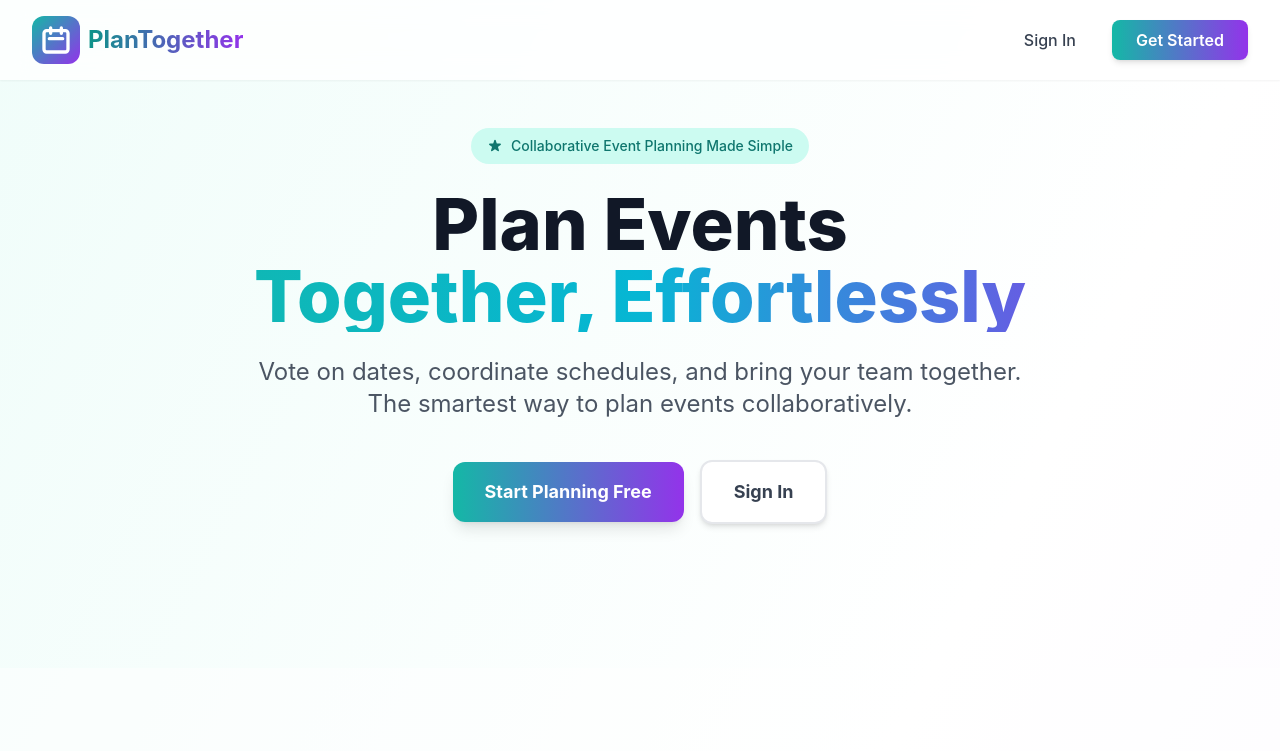
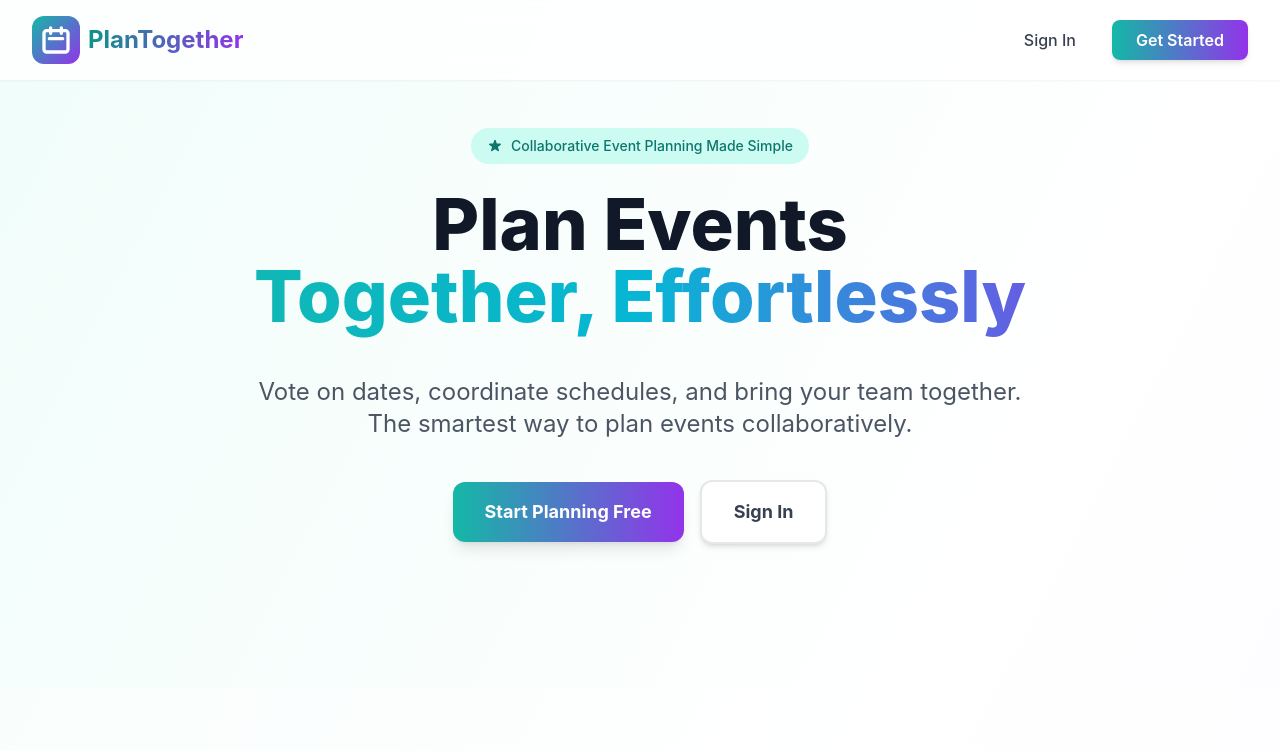
Before and after one commit to damiru003/PlanTogether, a React (Create React App) app: page / in a window 1280 px wide. Shown: the top 751 px of the page. Built offline with nearby package versions, Linux system fonts and the light colour scheme.

Commit message:
Enhance Welcome component by adding padding to the subtitle for improved layout

```diff
--- a/src/components/Welcome.tsx
+++ b/src/components/Welcome.tsx
@@ -47,7 +47,7 @@
 
           <h1 className="text-4xl sm:text-5xl md:text-6xl lg:text-7xl font-extrabold text-gray-900 mb-6 leading-tight">
             Plan Events
-            <span className="block bg-gradient-to-r from-teal-500 via-cyan-500 to-purple-600 bg-clip-text text-transparent">
+            <span className="block bg-gradient-to-r from-teal-500 via-cyan-500 to-purple-600 bg-clip-text text-transparent pb-5">
               Together, Effortlessly
             </span>
           </h1>
```
